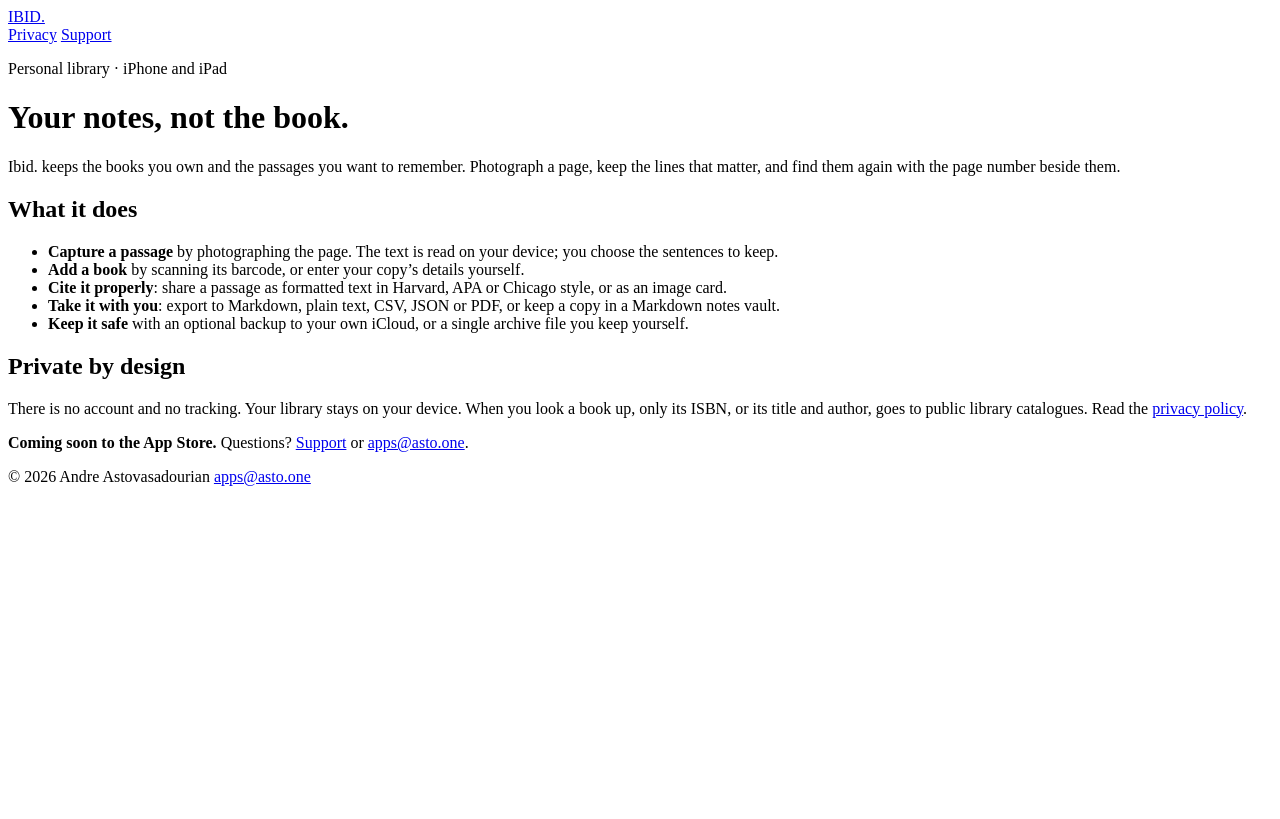
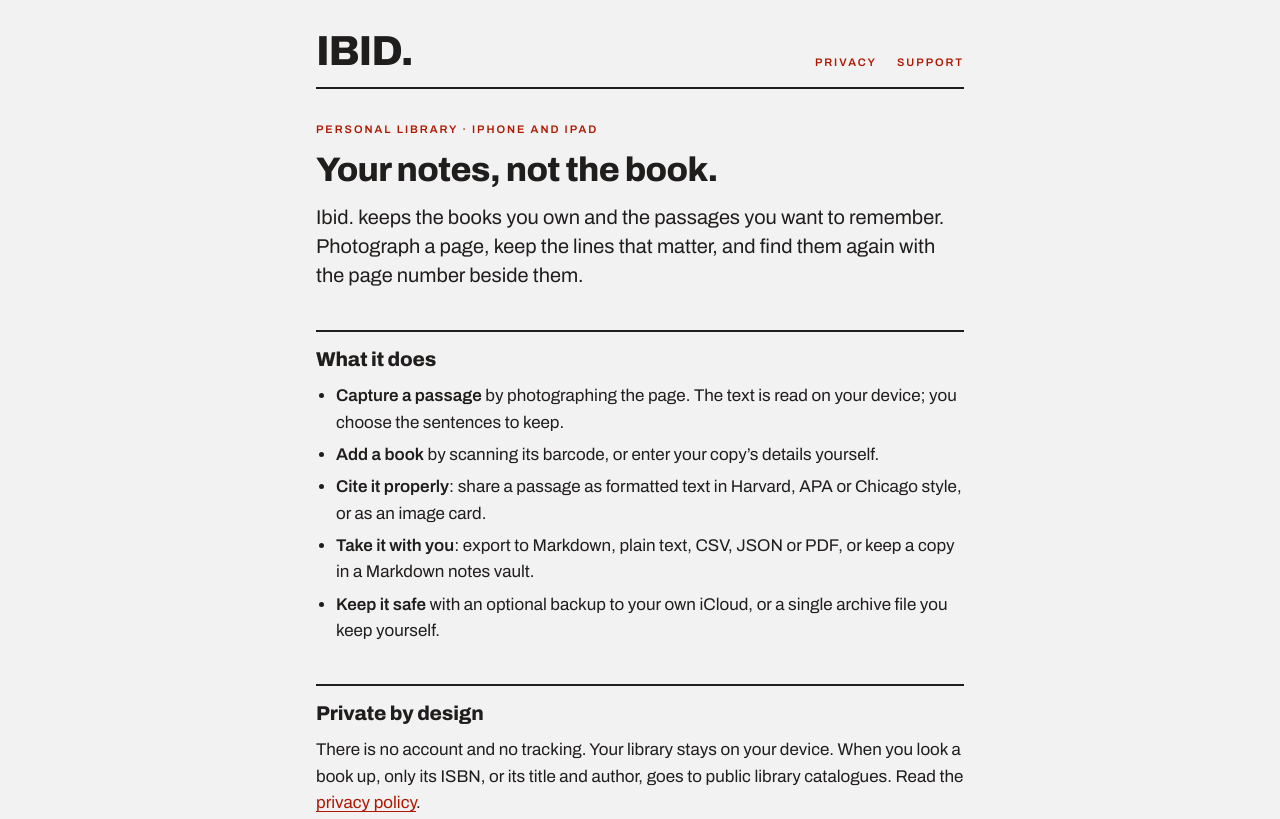
Before and after one commit to zero1Dre/ibid-site, a plain HTML site: page index.html in a window 1280 px wide. Shown: the top 819 px of the page. Drawn offline with Linux system fonts and the light colour scheme; the site is published under a folder, as on GitHub Pages, so addresses that start at the root find nothing.

Commit message:
Use relative links so pages also open from disk

```diff
--- a/index.html
+++ b/index.html
@@ -5,15 +5,15 @@
 <meta name="viewport" content="width=device-width, initial-scale=1">
 <title>Ibid.</title>
 <meta name="description" content="Ibid. is a private reading library for iPhone and iPad: keep the passages that matter from the books you own.">
-<link rel="stylesheet" href="/style.css">
+<link rel="stylesheet" href="style.css">
 </head>
 <body>
 <div class="page">
 <header class="site">
-  <a class="wordmark" href="/">IBID.</a>
+  <a class="wordmark" href="index.html">IBID.</a>
   <nav class="site" aria-label="Site">
-    <a href="/privacy/">Privacy</a>
-    <a href="/support/">Support</a>
+    <a href="privacy/index.html">Privacy</a>
+    <a href="support/index.html">Support</a>
   </nav>
 </header>
 <main>
@@ -31,10 +31,10 @@
 </ul>
 
 <h2>Private by design</h2>
-<p>There is no account and no tracking. Your library stays on your device. When you look a book up, only its ISBN, or its title and author, goes to public library catalogues. Read the <a href="/privacy/">privacy policy</a>.</p>
+<p>There is no account and no tracking. Your library stays on your device. When you look a book up, only its ISBN, or its title and author, goes to public library catalogues. Read the <a href="privacy/index.html">privacy policy</a>.</p>
 
 <div class="panel">
-  <p><strong>Coming soon to the App Store.</strong> Questions? <a href="/support/">Support</a> or <a href="mailto:apps@asto.one">apps@asto.one</a>.</p>
+  <p><strong>Coming soon to the App Store.</strong> Questions? <a href="support/index.html">Support</a> or <a href="mailto:apps@asto.one">apps@asto.one</a>.</p>
 </div>
 </main>
 <footer class="site">
--- a/style.css
+++ b/style.css
@@ -1,7 +1,7 @@
-@font-face { font-family: Archivo; src: url(/fonts/Archivo-Regular.ttf) format("truetype"); font-weight: 400; font-style: normal; font-display: swap; }
-@font-face { font-family: Archivo; src: url(/fonts/Archivo-Italic.ttf) format("truetype"); font-weight: 400; font-style: italic; font-display: swap; }
-@font-face { font-family: Archivo; src: url(/fonts/Archivo-SemiBold.ttf) format("truetype"); font-weight: 600; font-display: swap; }
-@font-face { font-family: Archivo; src: url(/fonts/Archivo-ExtraBold.ttf) format("truetype"); font-weight: 800; font-display: swap; }
+@font-face { font-family: Archivo; src: url(fonts/Archivo-Regular.ttf) format("truetype"); font-weight: 400; font-style: normal; font-display: swap; }
+@font-face { font-family: Archivo; src: url(fonts/Archivo-Italic.ttf) format("truetype"); font-weight: 400; font-style: italic; font-display: swap; }
+@font-face { font-family: Archivo; src: url(fonts/Archivo-SemiBold.ttf) format("truetype"); font-weight: 600; font-display: swap; }
+@font-face { font-family: Archivo; src: url(fonts/Archivo-ExtraBold.ttf) format("truetype"); font-weight: 800; font-display: swap; }
 
 :root {
   --bg: #F3F2F2;
```
Also changed, not shown: privacy/index.html (+4 -4 lines), support/index.html (+5 -5 lines).
